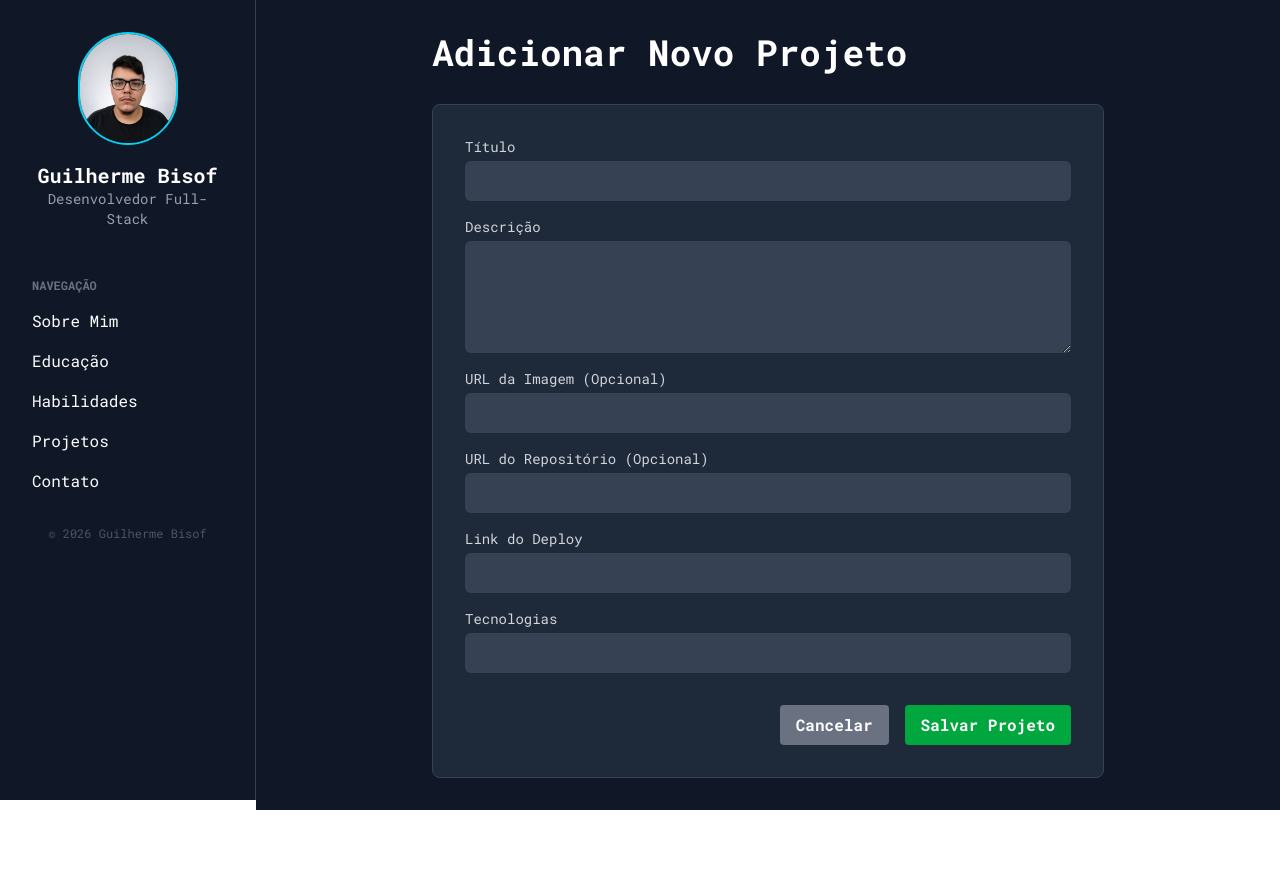
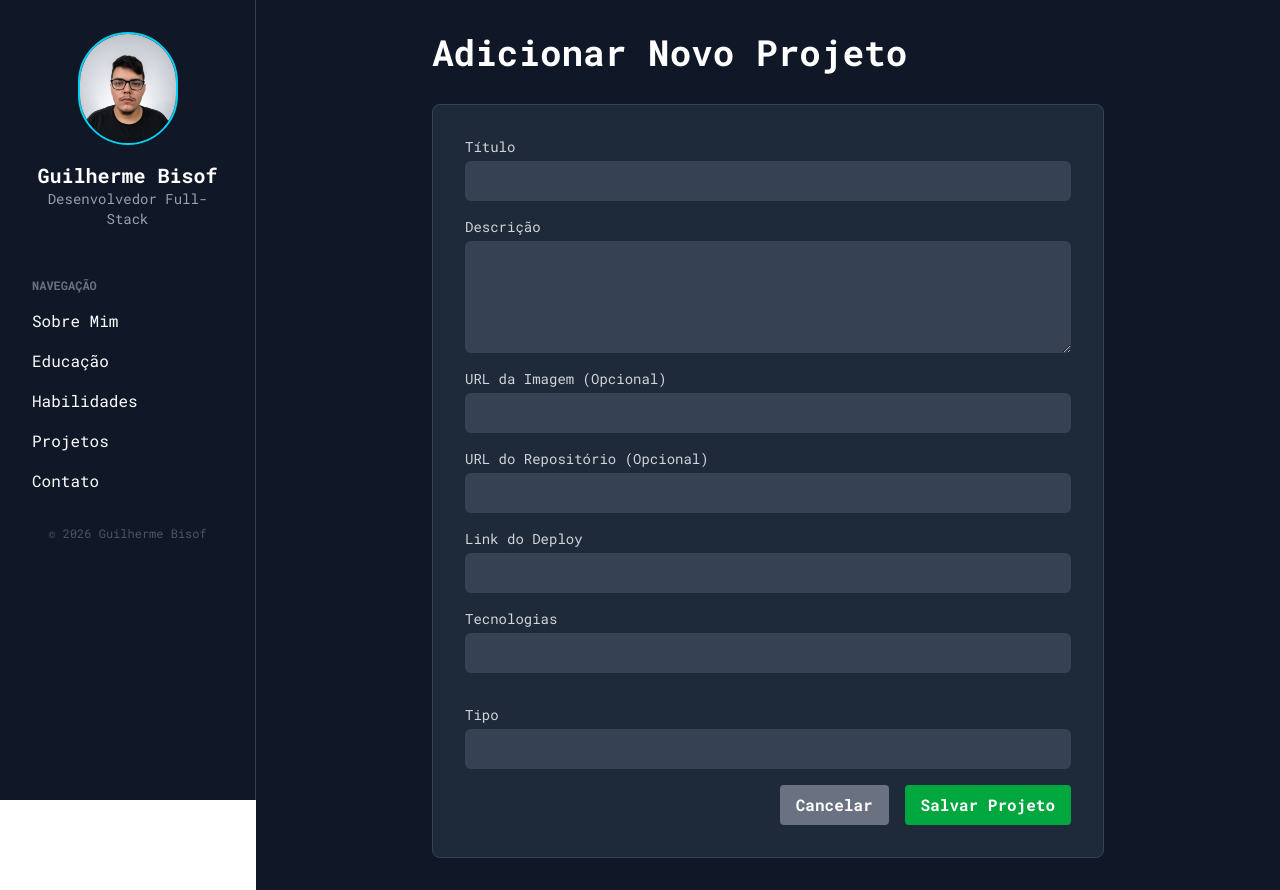
Before and after one commit to Guilherme-Bisof/Portfolio, a Next.js app in the folder frontend/: page /admin/projects/new in a window 1280 px wide. Before the commit the page ends 810 px from the top, so only its background shows below. Built offline with nearby package versions, Linux system fonts and the light colour scheme.

Commit message:
Feat: Adicionado variável Type e campo de tipo de projeto, para especificar que tipo de projeto é. Adicionado a váriavel type na API para mostrar nos projetos

```diff
--- a/frontend/src/app/admin/projects/new/page.js
+++ b/frontend/src/app/admin/projects/new/page.js
@@ -20,6 +20,7 @@ export default function NewProjectPage() {
   const [deployInput, setdeployInput] = useState("");
   const [technologies, setTechnologies] = useState([]);
   const [error, setError] = useState("");
+  const [type, setType] = useState("");
 
   const handleSubmit = async (e) => {
     e.preventDefault();
@@ -37,6 +38,7 @@ export default function NewProjectPage() {
       repoUrl,
       deployInput,
       technologies,
+      type,
     };
 
     try {
@@ -68,6 +70,18 @@ export default function NewProjectPage() {
       ) {
         setTechnologies([...technologies, value]);
         settechInput("");
+      }
+    }
+  };
+
+  const handleAddType = (e) => {
+    if (e.key === "Enter" || e.key === ",") {
+      e.preventDefault();
+
+      const value = type.trim();
+
+      if (value && !type.some((t) => t.toLowerCase() === value.toLowerCase())) {
+        setType([...type, value]);
       }
     }
   };
@@ -195,6 +209,22 @@ export default function NewProjectPage() {
             ))}
           </div>
 
+          <div>
+            <label
+              htmlFor="setType"
+              className="block text-sm font-medium text-gray-300"
+            >
+              Tipo
+            </label>
+            <input
+              type="text"
+              id="setType"
+              onChange={(e) => setType(e.input.value)}
+              onKeyDown={handleAddType}
+              className="mt-1 block w-full bg-gray-700 border-gray-600 rounded-md p-2"
+            ></input>
+          </div>
+
           {error && <p className="text-red-500">{error}</p>}
 
           <div className="flex justify-end space-x-4">
```
Also changed, not shown: 1 other file (tests, documents, lock files or other folders).
